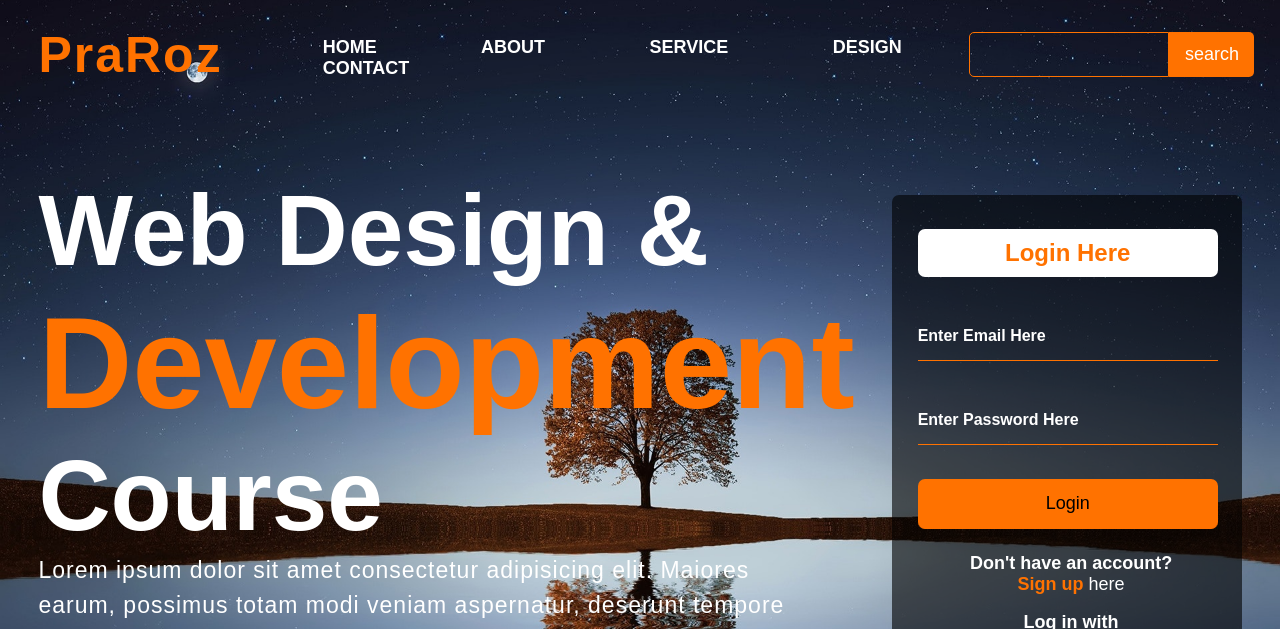
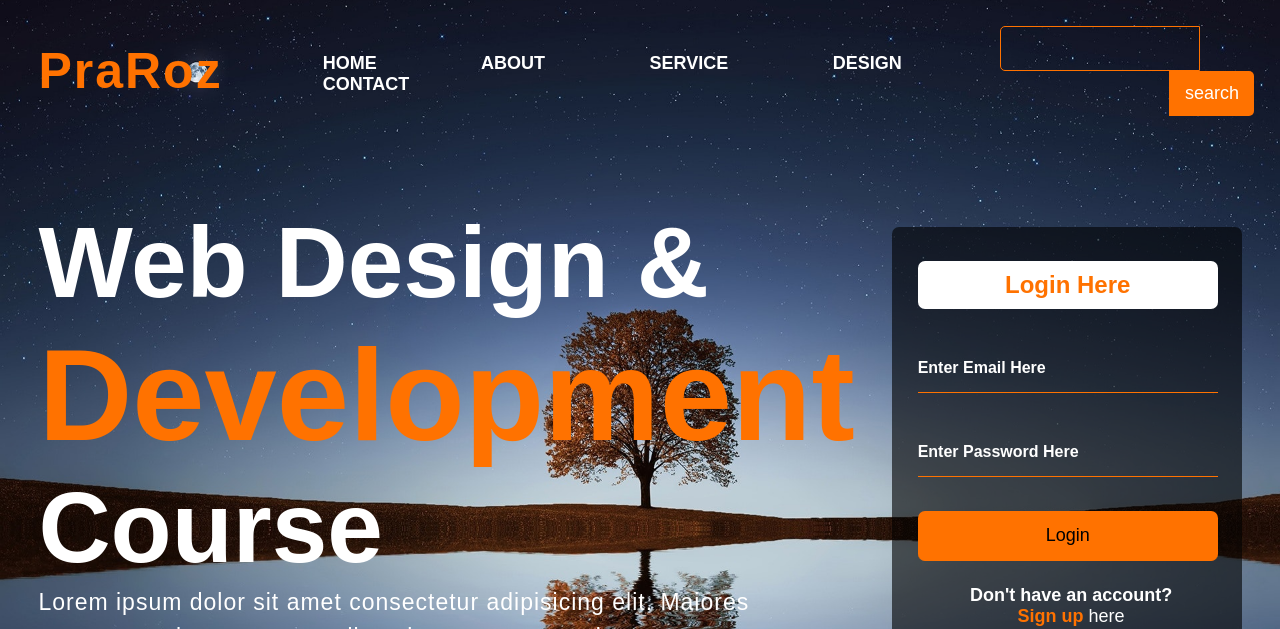
Before and after one commit to Zid95/Login-Box-Theme, a plain HTML site: page index.html in a window 1280 px wide. Shown: the top 629 px of the page. Drawn offline with Linux system fonts and the light colour scheme.

Commit message:
edit css file

```diff
--- a/style.css
+++ b/style.css
@@ -85,18 +85,20 @@ header button{
     border-radius:0 5px 5px 0;
     color: #fff;
     font-size: large;
+    float: right;
     transition: 0.3s;
 }
 
 header button:hover {
     color: black;
+
 }
 
+
 .search{
-    display: flex;
-    flex-shrink: 1;
     padding-right: 2%;
 }
+
 
 main{
     margin-top: 7%;
```
